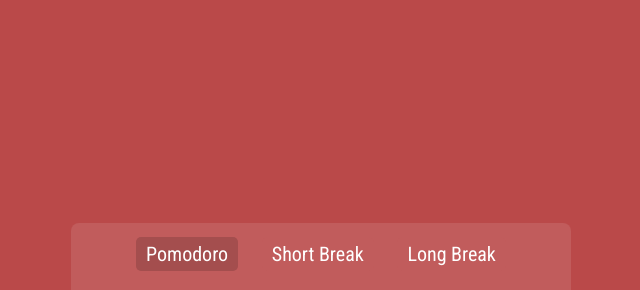
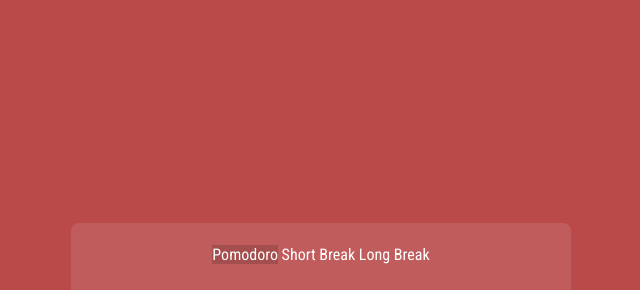
Before and after one commit to thirumal-231/Pomodoro, a plain HTML site: page index.html in a window 1280 px wide. Shown: the part 17-307 px from the top of the page, without its empty margins (319-959 px from the left). Drawn offline with Linux system fonts and the light colour scheme.

Commit message:
Update index.html

```diff
--- a/index.html
+++ b/index.html
@@ -3,8 +3,6 @@
   <head>
     <meta charset="UTF-8" />
     <meta name="viewport" content="width=device-width, initial-scale=1.0" />
-    <link rel="preconnect" href="https://fonts.googleapis.com" />
-    <link rel="preconnect" href="https://fonts.gstatic.com" crossorigin />
     <link
       href="https://fonts.googleapis.com/css2?family=Roboto+Condensed:ital,wght@0,100..900;1,100..900&display=swap"
       rel="stylesheet"
@@ -15,9 +13,9 @@
   <body>
     <div class="container">
       <div class="topbar">
-        <button class="pomodoro active">Pomodoro</button>
-        <button class="shortBreak">Short Break</button>
-        <button class="longBreak">Long Break</button>
+        <span class="btn pomodoro active">Pomodoro</span>
+        <span class="btn shortBreak">Short Break</span>
+        <span class="btn longBreak">Long Break</span>
       </div>
       <div class="timer">25:00</div>
       <button class="start">START</button>
```
